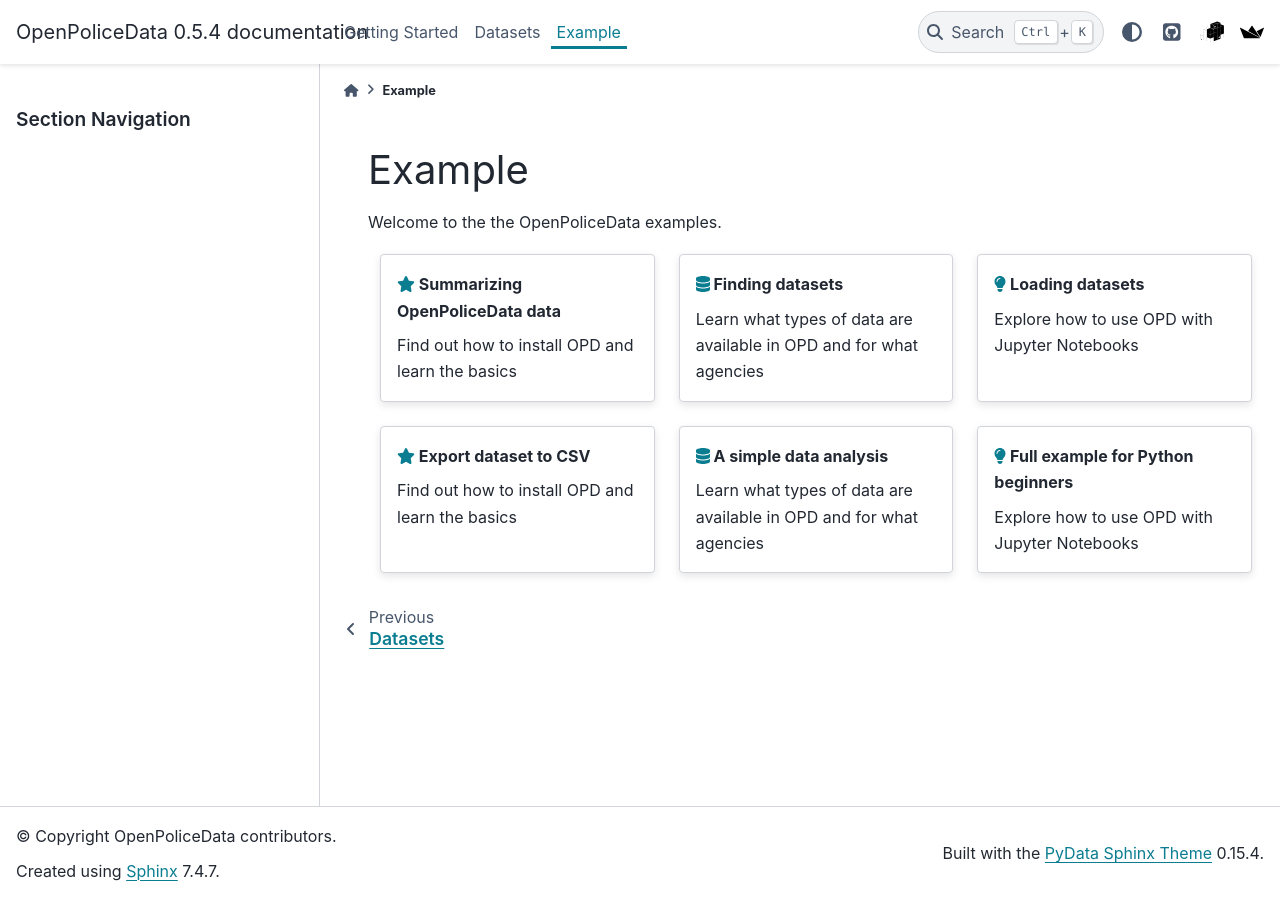
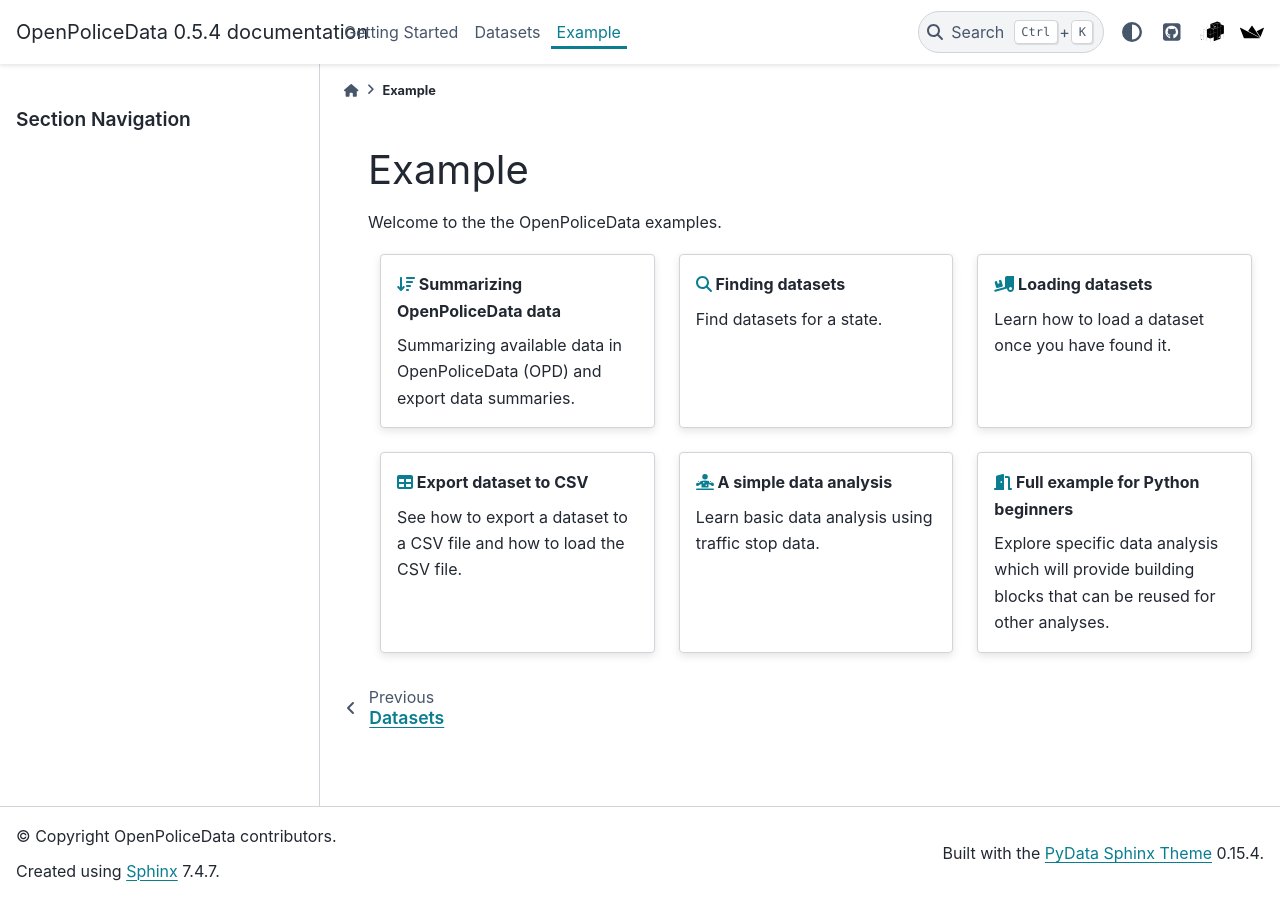
Before and after one commit to openpolicedata/openpolicedata, a Sphinx documentation site: the page built from docs/source/examples/index.md, in a window 1280 px wide. Built offline with Sphinx 7.4.7 and the PyData theme 0.15.4, drawn with Linux system fonts in a browser that asks for light colours; pages that are not in the unit, such as notebooks, are missing from menus.

Commit message:
Completed example text and icon choices.

```diff
--- a/docs/source/examples/index.md
+++ b/docs/source/examples/index.md
@@ -22,34 +22,34 @@
 ::::{grid} 3
 :gutter: 1 2 3 4
 
-:::{grid-item-card} {fas}`star;pst-color-primary` Summarizing OpenPoliceData data
+:::{grid-item-card} {fas}`sort-amount-down;pst-color-primary` Summarizing OpenPoliceData data
 :link: opd-examples/summarize_opd_data.ipynb
 :link-alt: opd-examples/summarize_opd_data.ipynb
-Find out how to install OPD and learn the basics
+ Summarizing available data in OpenPoliceData (OPD) and export data summaries.
 :::
-:::{grid-item-card} {fas}`database;pst-color-primary` Finding datasets
+:::{grid-item-card} {fas}`search;pst-color-primary` Finding datasets
 :link: opd-examples/finding_datasets.ipynb
 :link-alt: opd-examples/finding_datasets.ipynb
-Learn what types of data are available in OPD and for what agencies
+Find datasets for a state.
 :::
-:::{grid-item-card} {fas}`lightbulb;pst-color-primary` Loading datasets
+:::{grid-item-card} {fas}`truck-loading;pst-color-primary` Loading datasets
 :link: opd-examples/loading_datasets.ipynb
 :link-alt: opd-examples/loading_datasets.ipynb
-Explore how to use OPD with Jupyter Notebooks
+Learn how to load a dataset once you have found it.
 :::
-:::{grid-item-card} {fas}`star;pst-color-primary` Export dataset to CSV
+:::{grid-item-card} {fas}`table;pst-color-primary` Export dataset to CSV
 :link: opd-examples/export_dataset_to_csv.ipynb
 :link-alt: opd-examples/export_dataset_to_csv.ipynb
-Find out how to install OPD and learn the basics
+See how to export a dataset to a CSV file and how to load the CSV file.
 :::
-:::{grid-item-card} {fas}`database;pst-color-primary` A simple data analysis
+:::{grid-item-card} {fas}`diagnoses;pst-color-primary` A simple data analysis
 :link: opd-examples/analyze_datasets.ipynb
 :link-alt: opd-examples/analyze_datasets.ipynb
-Learn what types of data are available in OPD and for what agencies
+Learn basic data analysis using traffic stop data.
 :::
-:::{grid-item-card} {fas}`lightbulb;pst-color-primary` Full example for Python beginners
+:::{grid-item-card} {fas}`door-open;pst-color-primary` Full example for Python beginners
 :link: opd-examples/analysis_examples/example_arrests_analysis_with_python_tutorial.ipynb
 :link-alt: opd-examples/analysis_examples/example_arrests_analysis_with_python_tutorial.ipynb
-Explore how to use OPD with Jupyter Notebooks
+Explore specific data analysis which will provide building blocks that can be reused for other analyses.
 :::
 ::::
```
